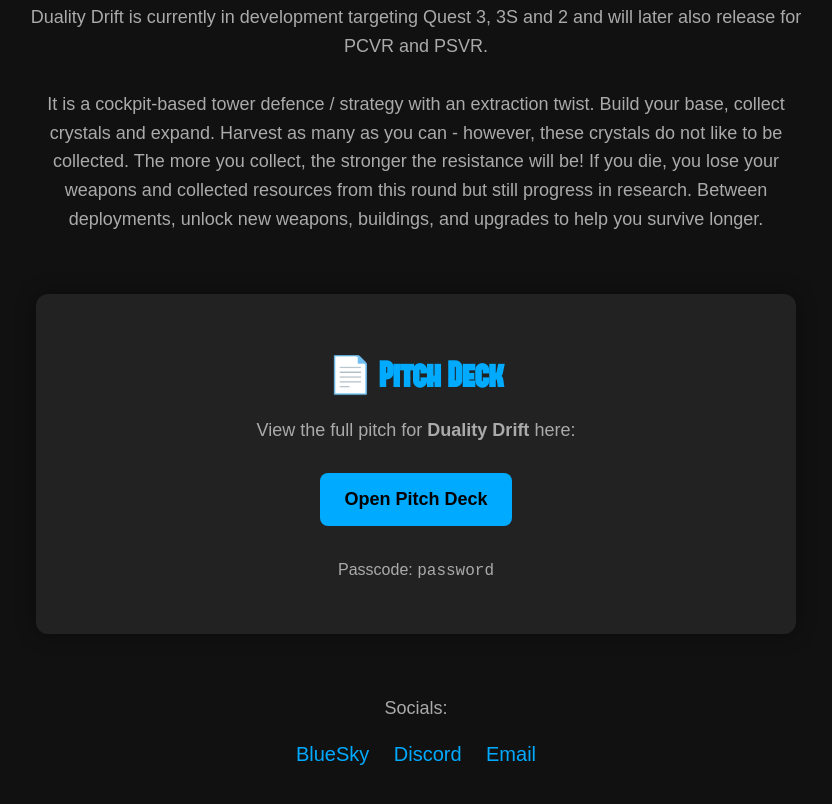
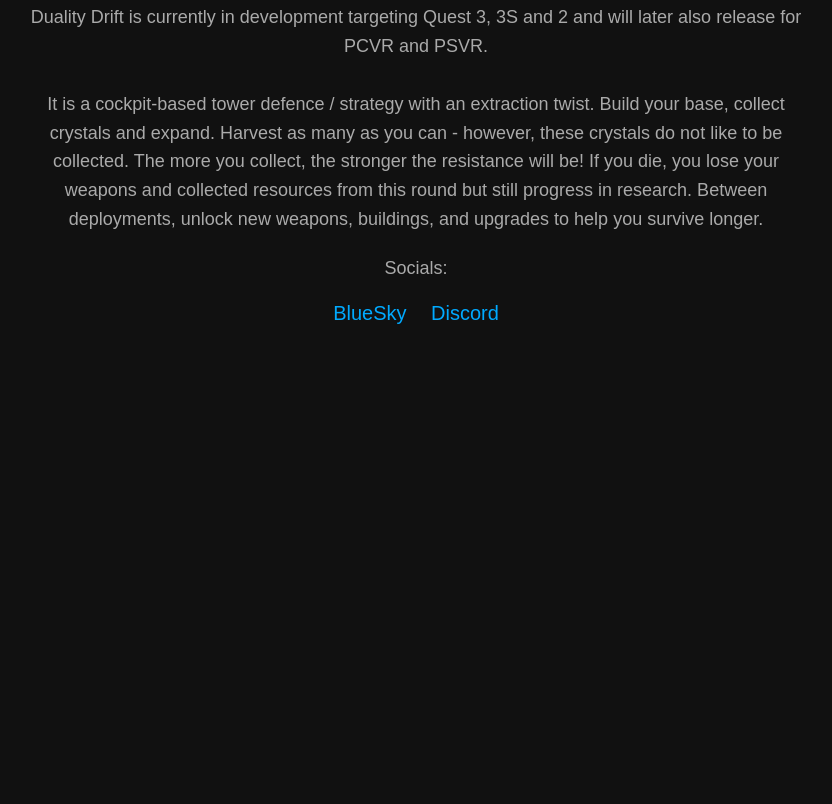
Before and after one commit to dualitydrift/dualitydrift.github.io, a plain HTML site: page index.html in a window 1280 px wide. Shown: the part 1209-2013 px from the top of the page, without its empty margins (224-1056 px from the left). After the commit the page ends 1582 px from the top, so only its background shows below. Drawn offline with Linux system fonts and the light colour scheme.

Commit message:
remove email and pitch deck

```diff
--- a/index.html
+++ b/index.html
@@ -113,21 +113,11 @@
 
   <p>Duality Drift is currently in development targeting Quest 3, 3S and 2 and will later also release for PCVR and PSVR.<br><br>It is a cockpit-based tower defence / strategy with an extraction twist. Build your base, collect crystals and expand. Harvest as many as you can - however, these crystals do not like to be collected. The more you collect, the stronger the resistance will be! If you die, you lose your weapons and collected resources from this round but still progress in research. Between deployments, unlock new weapons, buildings, and upgrades to help you survive longer.</p>
 
-  <div class="pitch-deck">
-    <h2>📄 Pitch Deck</h2>
-    <p>
-      View the full pitch for <strong>Duality Drift</strong> here:<br><br>
-      <a class="pitch-button" href="https://pitch.com/v/dualitydrift-tt6kcn" target="_blank">Open Pitch Deck</a><br><br>
-      <span class="passcode">Passcode: <code>password</code></span>
-    </p>
-  </div>
-
 
   <div class="socials">
     <p>Socials:</p>
     <a href="https://bsky.app/profile/dualitydrift.bsky.social" target="_blank">BlueSky</a>
     <a href="https://discord.gg/kpxeD2tK2W" target="_blank">Discord</a>
-    <a href="mailto:xan.adderley@gmail.com">Email</a>
   </div>
 </body>
 </html>
```
